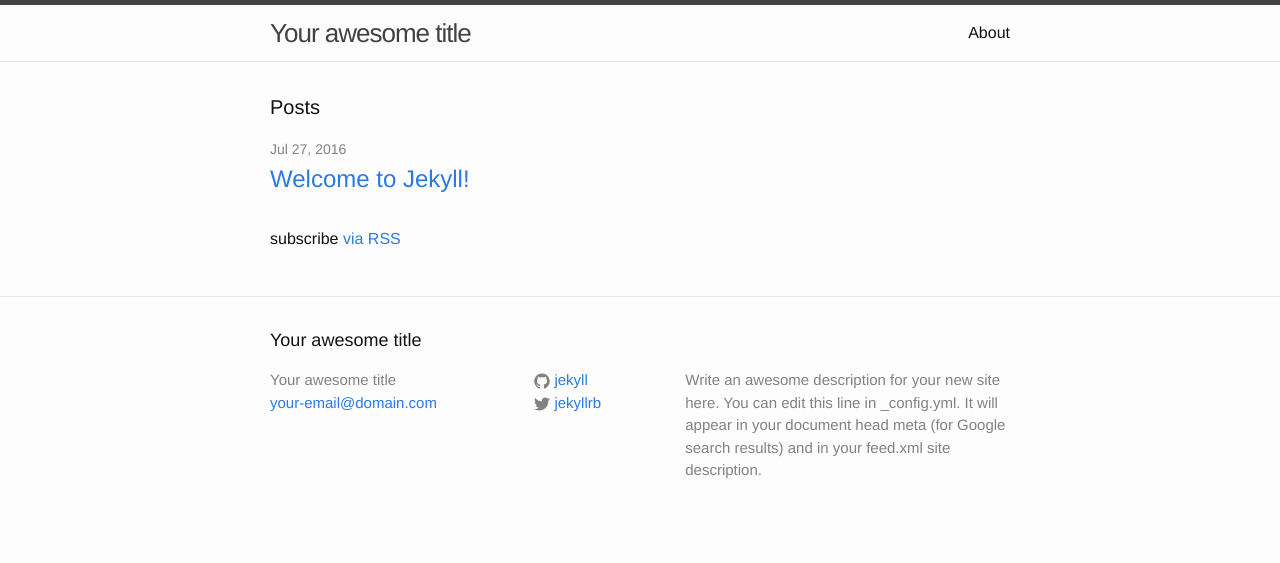
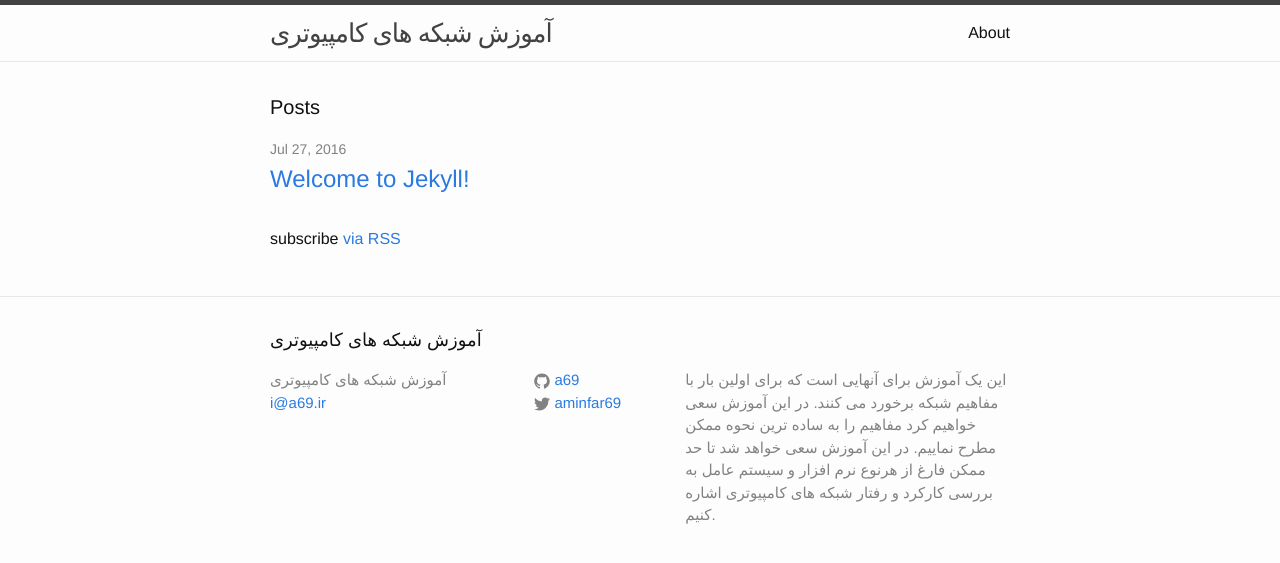
Before and after one commit to networkmore/network, a Jekyll site: the page built from index.html, in a window 1280 px wide. Shown: the top 563 px of the page. Built offline with Jekyll 4.4.1, drawn with Linux system fonts in a browser that asks for light colours.

Commit message:
set basic config

```diff
--- a/_config.yml
+++ b/_config.yml
@@ -6,16 +6,16 @@
 # 'jekyll serve'. If you change this file, please restart the server process.
 
 # Site settings
-title: Your awesome title
-email: your-email@domain.com
+title: آموزش شبکه های کامپیوتری
+email: i@a69.ir
 description: > # this means to ignore newlines until "baseurl:"
-  Write an awesome description for your new site here. You can edit this
-  line in _config.yml. It will appear in your document head meta (for
-  Google search results) and in your feed.xml site description.
+  این یک آموزش برای آنهایی است که برای اولین بار با مفاهیم شبکه برخورد می کنند.
+  در این آموزش سعی خواهیم کرد مفاهیم را به ساده ترین نحوه ممکن مطرح نماییم.
+  در این آموزش سعی خواهد شد تا حد ممکن فارغ از هرنوع نرم افزار و سیستم عامل به بررسی کارکرد و رفتار شبکه های کامپیوتری اشاره کنیم.
 baseurl: "" # the subpath of your site, e.g. /blog
-url: "http://yourdomain.com" # the base hostname & protocol for your site
-twitter_username: jekyllrb
-github_username:  jekyll
+url: "http://netwokmore.ir" # the base hostname & protocol for your site
+twitter_username: aminfar69
+github_username:  a69
 
 # Build settings
 markdown: kramdown
```
